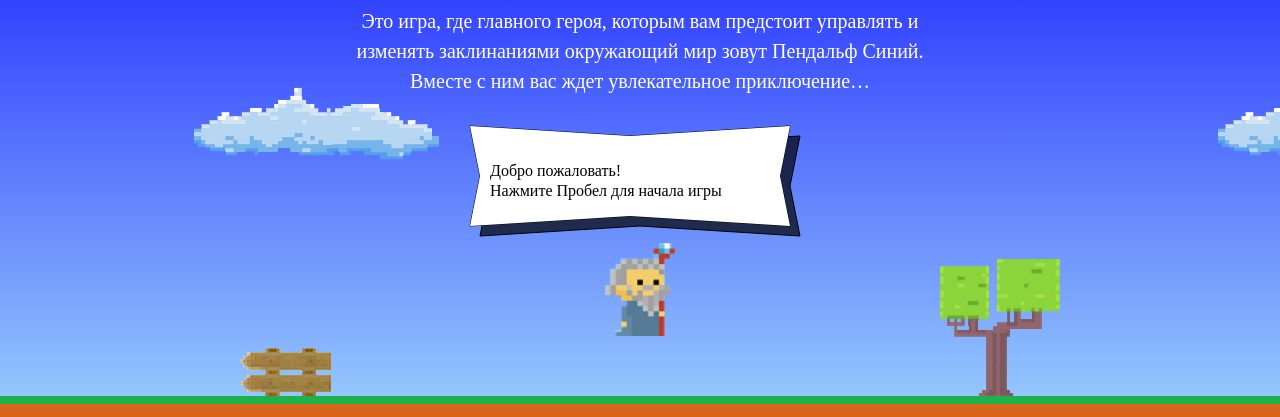
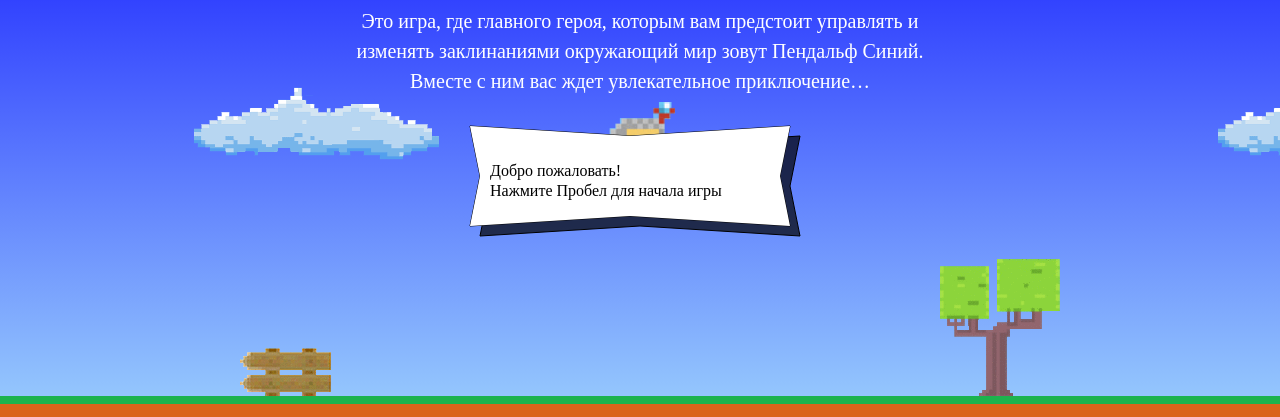
Before and after one commit to academyunit/18002-code-and-magick, a website: page index.html in a window 1280 px wide. Shown: the part 203-620 px from the top of the page. Drawn offline with Linux system fonts and the light colour scheme; a web font is replaced by a local one.

Commit message:
Update coordinates #2

```diff
--- a/index.html
+++ b/index.html
@@ -190,15 +190,15 @@
   };
 
   var getWizardHeight = function() {
-    return (1.337 * wizardWidth);
+    return 1.337 * wizardWidth;
   };
 
   var getWizardX = function(width) {
-      return (width / 2) - (wizardWidth / 2);
+      return width / 2 - wizardWidth / 2;
   };
 
   var getWizardY = function(height) {
-      return (height / 3) + (getWizardHeight() / 2);
+      return height / 3 - getWizardHeight();
   };
 </script>
 <script src="js/game.js"></script>
```
